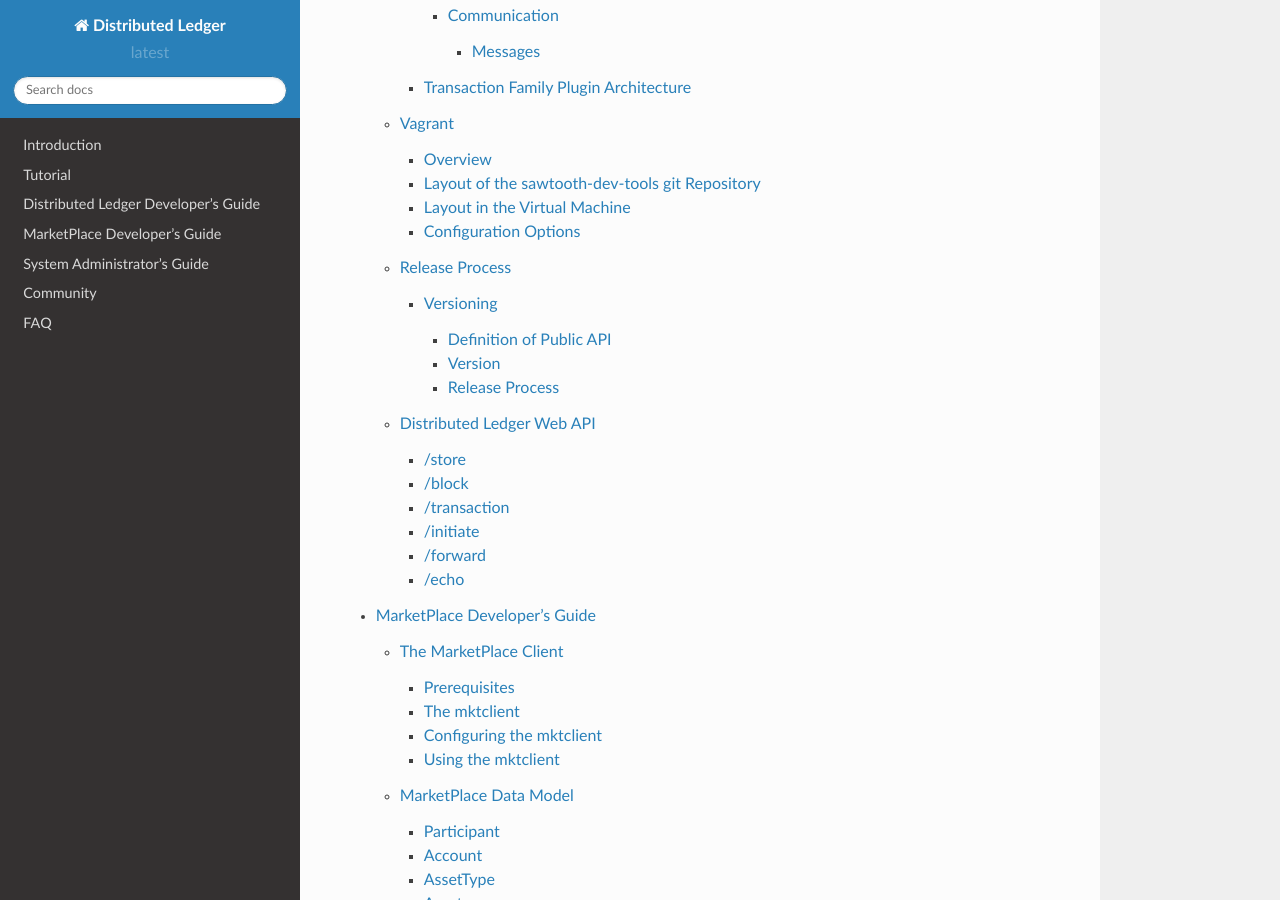
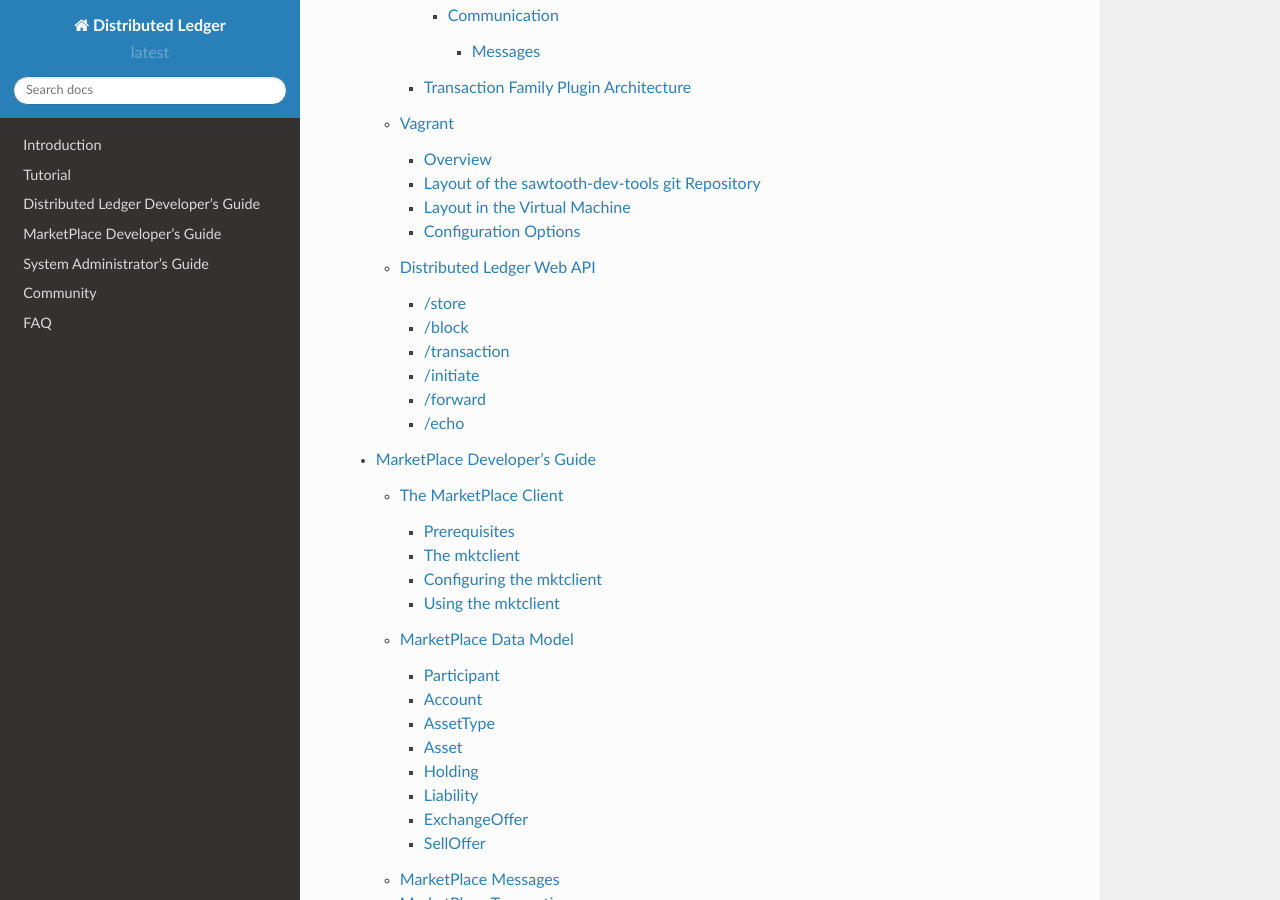
Before and after one commit to hyperledger-archives/sawtooth-core, a Sphinx documentation site: the page built from source/contents.rst, in a window 1280 px wide and 900 px high, scrolled down 1068 px. Built offline with Sphinx 7.4.7 and the Read the Docs theme 2.0.0, drawn with Linux system fonts in a browser that asks for light colours; pages that are not in the unit, such as notebooks, are missing from menus; some of the changed lines change nothing that is shown.

Commit message:
Remove release process section
We will get there with semantic versioning, but at least for a little
while we are still a bit more flexible about breaking backward compatiblity
than this section would suggest.

```diff
--- a/source/sawtooth_developers_guide.rst
+++ b/source/sawtooth_developers_guide.rst
@@ -8,6 +8,5 @@ Distributed Ledger Developer's Guide
 
    sawtooth_developers_guide/architecture_overview
    sawtooth_developers_guide/sawtooth-vagrant
-   sawtooth_developers_guide/release_process
    sawtooth_api/modules
    sawtooth_developers_guide/web_api/index
--- a/source/sawtooth_developers_guide/release_process.rst
+++ /dev/null
@@ -1,99 +0,0 @@
-***************
-Release Process
-***************
-
-This section contains the release processed used for the software contained
-in the following git repositories:
-
-- mktplace
-- sawtooth
-- sawtooth-validator
-
-Versioning
-==========
-
-The projects use semantic versioning as documented at http://semver.org/ for
-official releases.
-
-Definition of Public API
-------------------------
-
-The public API for these projects include:
-
-- Any provided Python API which is intended to be used by software outside
-  of its git repository.  This includes the Python API provided by sawtooth
-  and used by sawtooth-validator, for example.
-- Plugin interfaces implemented by external plugins.
-- CLI options and parseable output.  Since scripts are likely to be written
-  against the CLI tools, any changes in options or output which is likely to
-  be parsed in scripts is considered an API change.
-- For interactive CLI commands, the script API.  For CLI commands which are
-  scriptable by providing a script file, changes which impact what is available
-  to the script file are API changes.
-- Any protocol changes for the validator (HTTP, UDP, etc.)
-- The block chain structure.
-
-Version
--------
-
-The primary version follows semantic versioning (MAJOR.MINOR.PATCH) and
-is specified in the setup.py file.
-
-When building with Jenkins or when the VERSION environment variable is set
-to AUTO or AUTO_STRICT, the version number will also include information
-about the git commit being built.  The format is MAJOR.MINOR.PATCH-gitCOMMITN-COMMITID.  COMMITN is the number of commits since the previous annotated tag, and COMMITID is the git commit id being built.  In addition, if the working
-directory is not clean, then "-dirty" is appended to the version.
-
-Release Process
----------------
-
-The following procedure should be followed when making an official release:
-
-#. Make sure you have the current upstream master branch.  Create a
-   working branch off of it (this will be pushed to upstream master later).
-#. Determine if the major or minor version needs to be incremented.  Use
-   the definition above for Public API combined with the information on
-   http://semver.org/ to make this determination.  If an update is needed,
-   make that change and commit the change.  For the first line of the
-   commit message use "Updated version to MAJOR.MINOR.0".  Substitute real
-   values for MAJOR and MINOR as appropriate.  In the remainder of the commit
-   message, provide some detail about why the bump in MAJOR or MINOR was
-   needed.
-#. Tag the repository with the version specified in setup.py using the
-   following command (substituting correct values for MAJOR, MINOR, and
-   PATCH):
-
-   .. code-block:: console
-
-      % git tag -a vMAJOR.MINOR.PATCH -m "vMAJOR.MINOR.PATCH"
-
-#. Verify that the software can be built when VERSION=AUTO_STRICT is provided:
-
-   .. code-block:: console
-
-      % VERSION=AUTO_STRICT python setup.py build
-
-#. Increment the PATCH portion of the version in setup.py.  This will set
-   the version to the next version.  Commit the change with the commit
-   message "Updated version to MAJOR.MINOR.PATCH".  Substitute real
-   values for MAJOR, MINOR, and PATCH as appropriate.  No additional detail
-   in the commit message is necessary when incrementing PATCH.
-#. Verify that the software can be built when VERSION=AUTO_STRICT is provided:
-
-   .. code-block:: console
-
-      % VERSION=AUTO_STRICT python setup.py build
-
-#. Push both the branch and tag directly to the upstream repository.
-
-   .. code-block:: console
-
-      % git push upstream vMAJOR.MINOR.PATCH master
-
-   .. caution::
-
-      Since Jenkins uses VERSION=AUTO_STRICT when building, it is
-      important that you push both the tag and master at the same
-      time.
-
-#. Verify that the Jenkins build does not fail.
```
